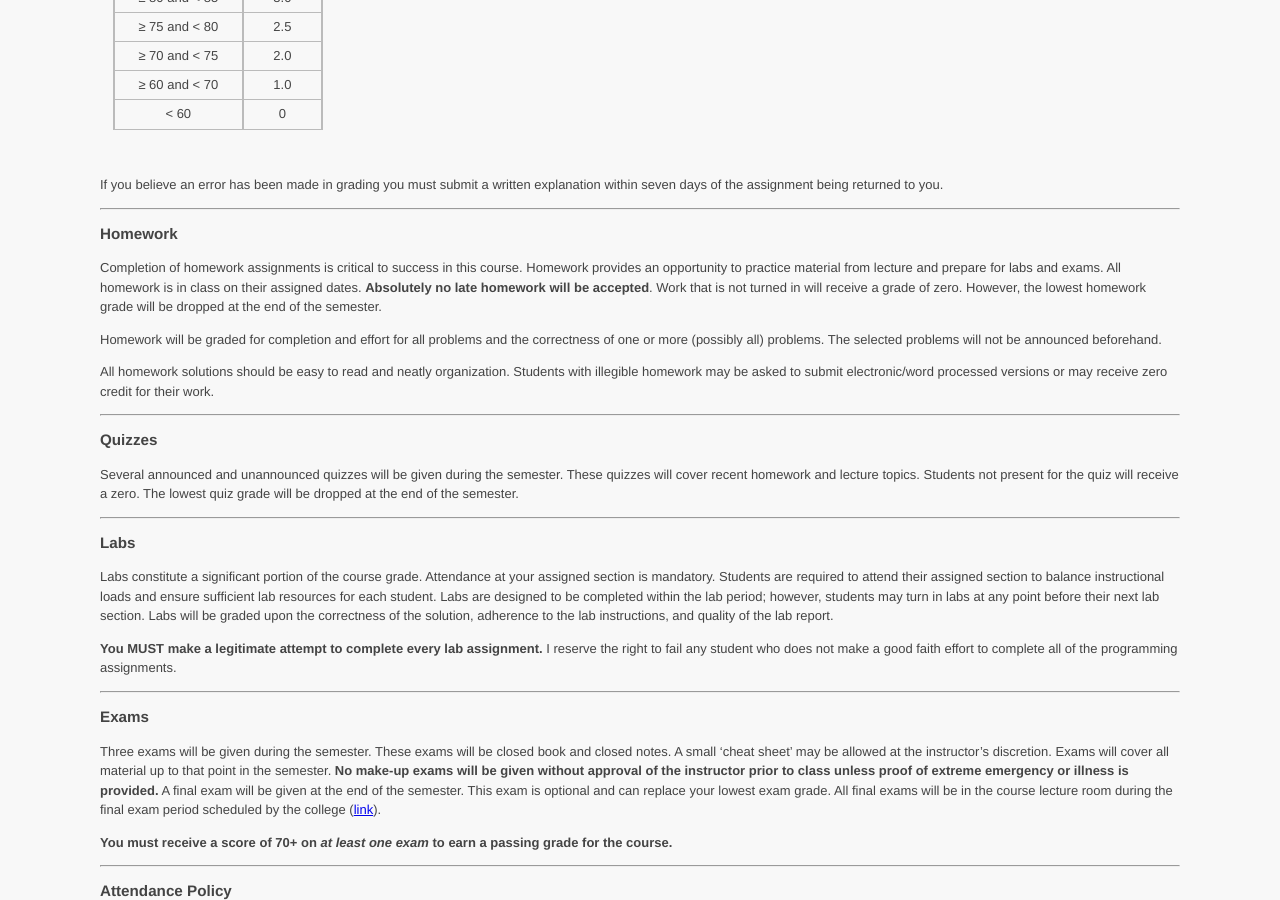
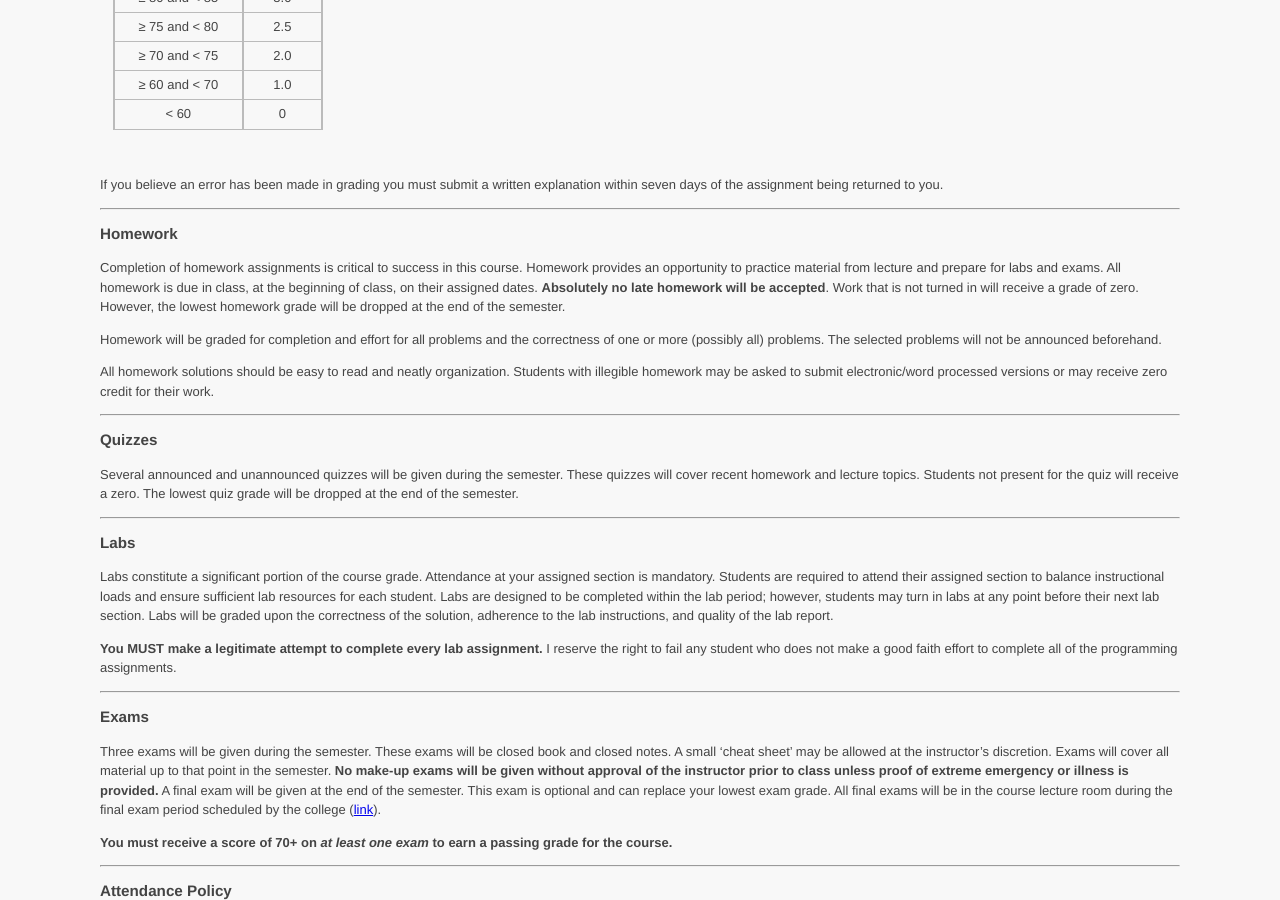
Before and after one commit to ycpcs/ece260-spring2017, a Jekyll site: the page built from syllabus.md, in a window 1280 px wide and 900 px high, scrolled down 1308 px. Built offline with Jekyll 4.4.1, drawn with Linux system fonts in a browser that asks for light colours.

Commit message:
updated syllabus

```diff
--- a/syllabus.md
+++ b/syllabus.md
@@ -110,9 +110,9 @@ assignment being returned to you.
 ### Homework
 
 Completion of homework assignments is critical to success in this course. Homework provides an opportunity to practice
-material from lecture and prepare for labs and exams. All homework is in class on their assigned dates. **Absolutely no late
-homework will be accepted**. Work that is not turned in will receive a grade of zero. However, the lowest homework grade will
-be dropped at the end of the semester.
+material from lecture and prepare for labs and exams. All homework is due in class, at the beginning of class, on their
+assigned dates. **Absolutely no late homework will be accepted**. Work that is not turned in will receive a grade of zero.
+However, the lowest homework grade will be dropped at the end of the semester.
 
 Homework will be graded for completion and effort for all problems and the correctness of one or more (possibly all) problems.
 The selected problems will not be announced beforehand.
```
